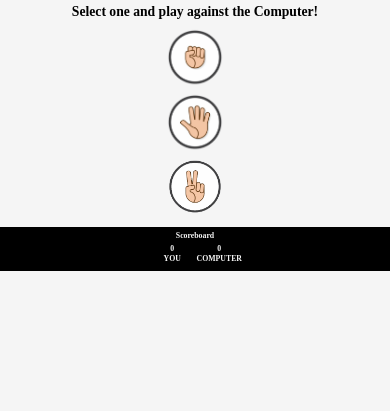
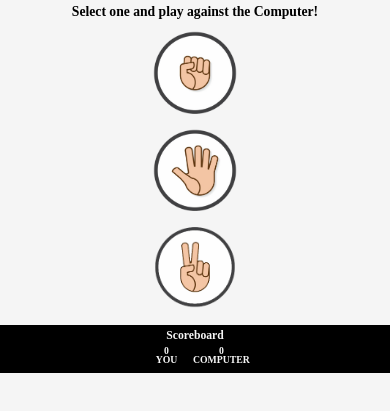
Before and after one commit to yash-shuklaa/Rock-Paper-Scissor, a plain HTML site: page index.html in a window 390 px wide. Shown: the part 101-512 px from the top of the page. Drawn offline with Linux system fonts and the light colour scheme.

Commit message:
last font size changed

```diff
--- a/style.css
+++ b/style.css
@@ -122,23 +122,27 @@ body>h6{
         justify-content: center;
         align-items: center;
     }
-    .rock>img{
+    #rock>img{
         width: fit-content;
-        height: calc(57vh/3);
+        height: calc(72vw/3);
     }
-    .paper>img{
+    #paper>img{
         width: fit-content;
-        height: calc(57vh/3);
+        height: calc(72vw/3);
     }
-    .scissor>img{
+    #scissor>img{
         width: fit-content;
-        height: calc(57vh/3);
+        height: calc(72vw/3);
     }
     .comp{
+        font-size: 3vw;
+    }
+    body>h6{
         font-size: 3vw;
     }
     .score-board{
         height: fit-content;
         align-items: center;
+        font-size: 2.5vw;
     }
 }
```
